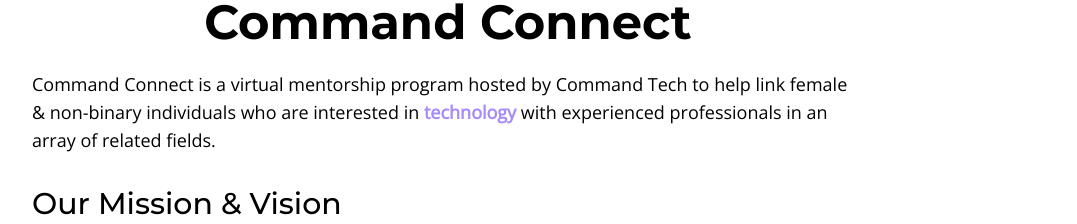
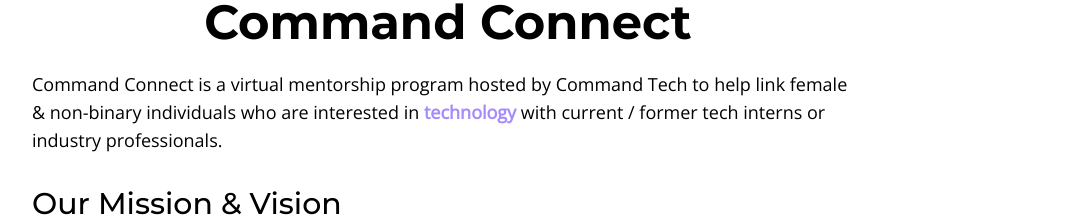
Before and after one commit to exu3/connect, a Next.js app: page /about in a window 1280 px wide. Shown: the part 130-354 px from the top of the page, without its empty margins (192-1269 px from the left). Built offline with nearby package versions, Linux system fonts and the light colour scheme.

Commit message:
fix: wording

```diff
--- a/pages/about.mdx
+++ b/pages/about.mdx
@@ -4,7 +4,7 @@
 
 # Command Connect
 
-Command Connect is a virtual mentorship program hosted by Command Tech to help link female & non-binary individuals who are interested in **technology** with experienced professionals in an array of related fields.
+Command Connect is a virtual mentorship program hosted by Command Tech to help link female & non-binary individuals who are interested in **technology** with current / former tech interns or industry professionals.
 
 ### Our Mission & Vision
 
```
